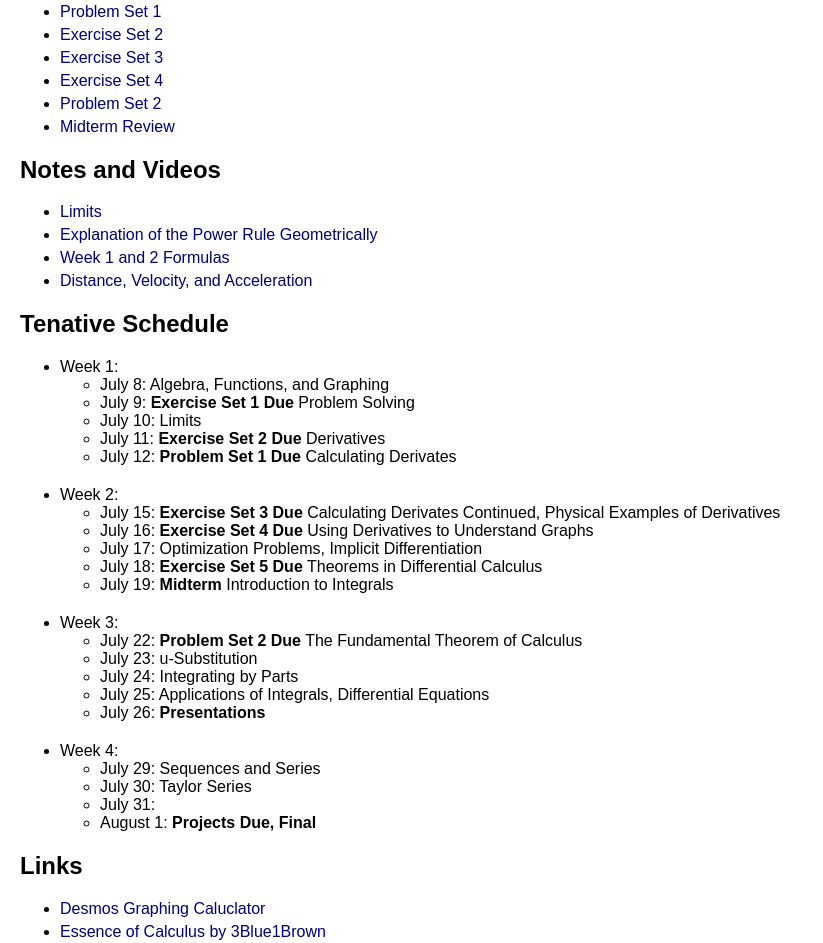
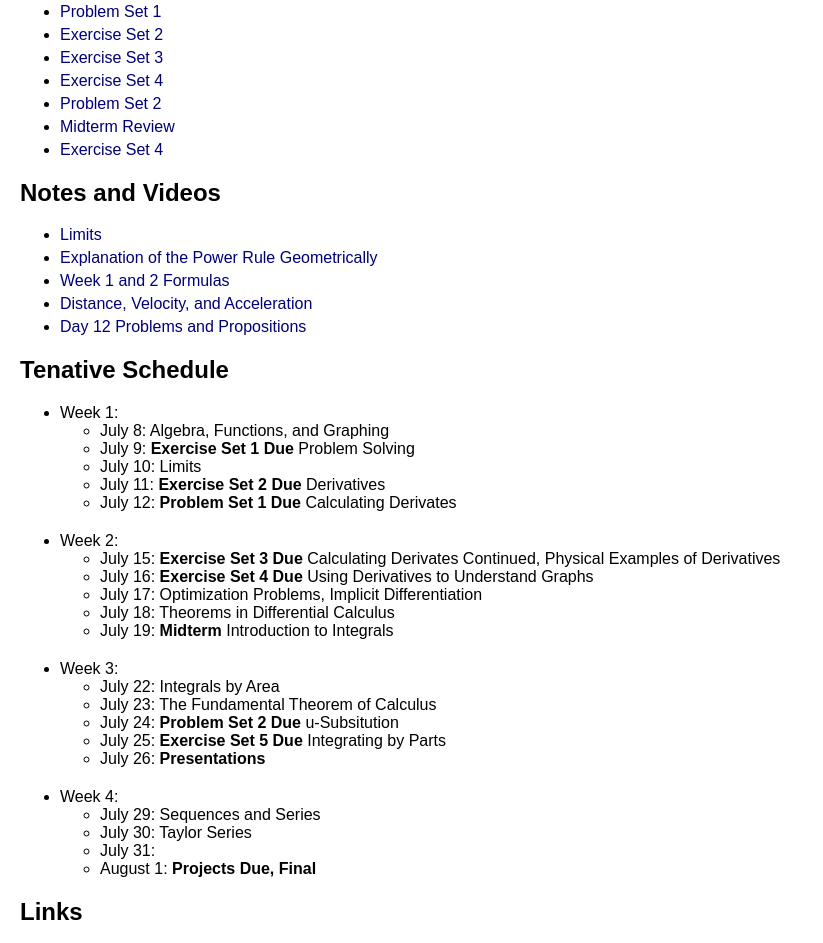
Before and after one commit to connor-lehmacher/connor-lehmacher.github.io, a plain HTML site: page teaching/2024-math-122/coursepage.html in a window 1280 px wide. Shown: the part 276-1219 px from the top of the page, without its empty margins (0-823 px from the left). Drawn offline with Linux system fonts and the light colour scheme.

Commit message:
updated website

```diff
--- a/teaching/2024-math-122/coursepage.html
+++ b/teaching/2024-math-122/coursepage.html
@@ -19,6 +19,7 @@
     <li> <a href="eset4.pdf"> Exercise Set 4 </a> </li>
     <li> <a href="pset2.pdf"> Problem Set 2 </a> </li>
     <li> <a href="midtermreview.pdf"> Midterm Review </a> </li>
+    <li> <a href="eset5.pdf"> Exercise Set 4 </a> </li>
   </ul>
 
   <h2>
@@ -29,6 +30,7 @@
     <li> <a href="https://www.3blue1brown.com/lessons/derivatives-power-rule"> Explanation of the Power Rule Geometrically </a> </li>
     <li> <a href="formulas.pdf"> Week 1 and 2 Formulas </a> </li>
     <li> <a href="https://mathslinks.net/links/the-smoothest-ride"> Distance, Velocity, and Acceleration </a> </li>
+    <li> <a href="day12.pdf"> Day 12 Problems and Propositions </a> </li>
   </ul>
 
   <h2> Tenative Schedule </h2>
@@ -49,17 +51,17 @@
 	<li>July 15:  <b>Exercise Set 3 Due</b> Calculating Derivates Continued, Physical Examples of Derivatives </li>
 	<li>July 16:  <b>Exercise Set 4 Due</b> Using Derivatives to Understand Graphs </li>
 	<li>July 17:  Optimization Problems, Implicit Differentiation </li>
-        <li>July 18:  <b>Exercise Set 5 Due</b> Theorems in Differential Calculus </li>
+        <li>July 18:  Theorems in Differential Calculus </li>
         <li>July 19: <b> Midterm </b> Introduction to Integrals </li>
       </ul>
     </li>
    <li class="week">
       Week 3:
       <ul>
-	<li>July 22:  <b> Problem Set 2 Due</b> The Fundamental Theorem of Calculus </li>
-        <li>July 23:  u-Substitution </li>
-        <li>July 24:  Integrating by Parts </li>
-        <li>July 25:  Applications of Integrals, Differential Equations </li>
+	<li>July 22:  Integrals by Area </li>
+        <li>July 23:  The Fundamental Theorem of Calculus </li>
+        <li>July 24:  <b> Problem Set 2 Due</b> u-Subsitution </li>
+	<li>July 25:  <b> Exercise Set 5 Due</b> Integrating by Parts </li>
 	<li>July 26:  <b> Presentations </b> </li>
       </ul>
     </li>
```
Also changed, not shown: 2 other files.
